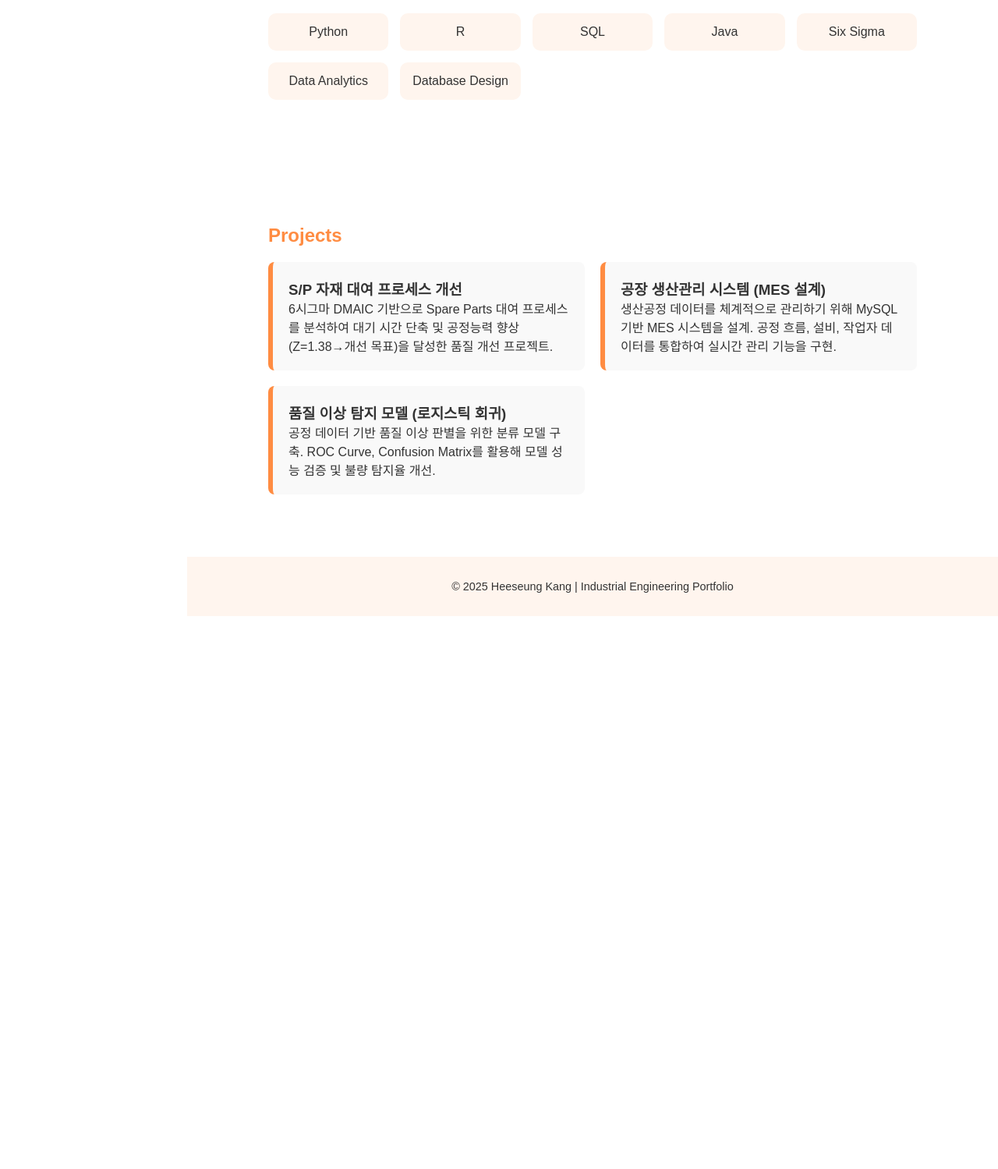
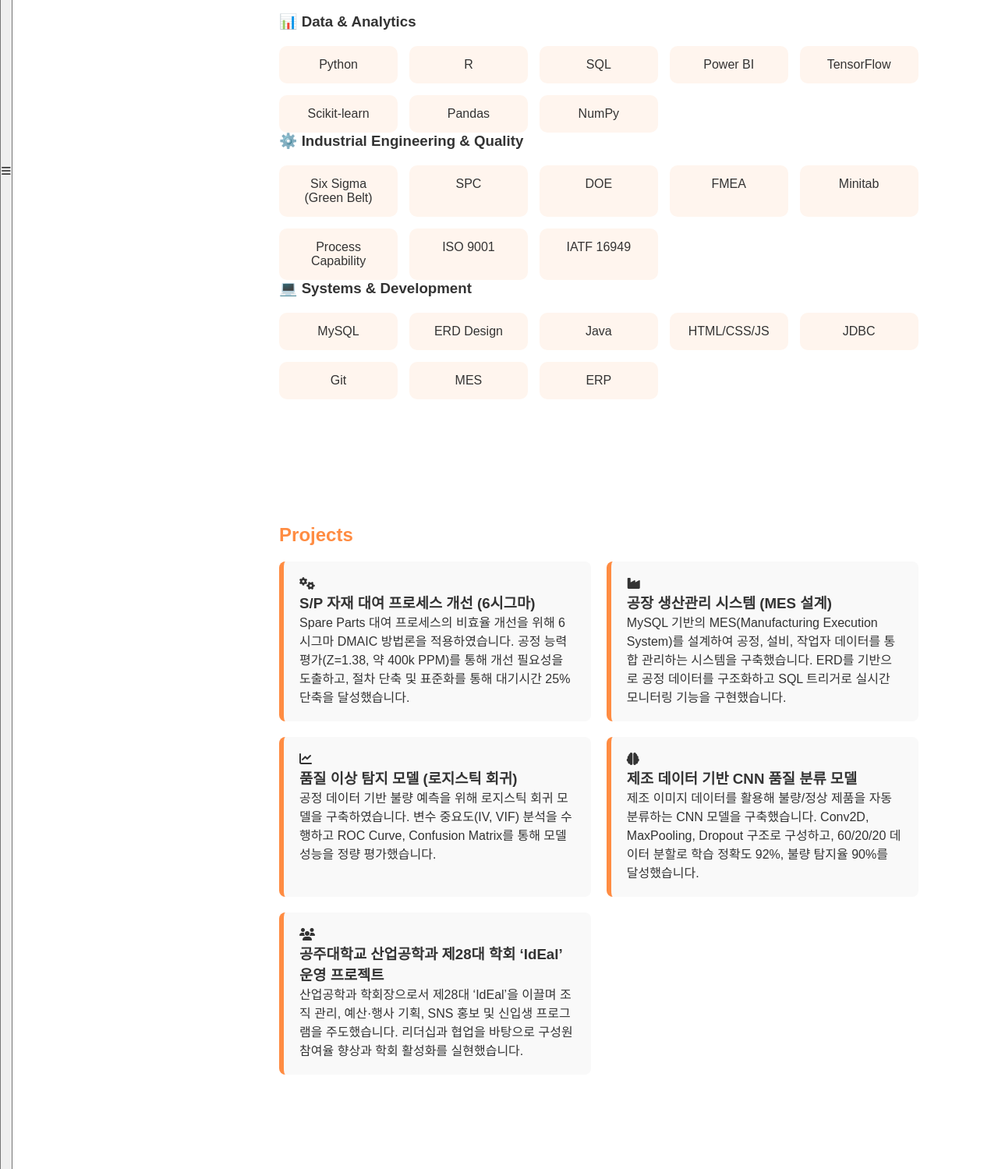
Before and after one commit to heeehwin/heeehwin_ie, a plain HTML site: page index.html in a window 1280 px wide. Shown: the part 1301-2800 px from the top of the page at 78% size. Before the commit the page ends 2091 px from the top, so only its background shows below. Drawn offline with Linux system fonts and the light colour scheme; a web font is replaced by a local one.

Commit message:
Update index.html

```diff
--- a/index.html
+++ b/index.html
@@ -3,11 +3,17 @@
 <head>
   <meta charset="UTF-8" />
   <meta name="viewport" content="width=device-width, initial-scale=1.0" />
-  <title>Heeseung Kang | Portfolio</title>
+  <title>Kang Heeseung | Portfolio</title>
   <link rel="stylesheet" href="style.css" />
   <script defer src="app.js"></script>
+  <script src="https://kit.fontawesome.com/a2e0a4b67f.js" crossorigin="anonymous"></script>
 </head>
 <body>
+  <!-- 햄버거 버튼 -->
+  <button id="menuToggle" class="menu-btn">
+    <i class="fas fa-bars"></i>
+  </button>
+
   <!-- 사이드바 -->
   <aside class="sidebar">
     <h2>Heeseung</h2>
@@ -16,20 +22,22 @@
         <li><a href="#about">About Me</a></li>
         <li><a href="#skills">Skills</a></li>
         <li><a href="#projects">Projects</a></li>
+        <li><a href="#contact">Contact</a></li>
       </ul>
     </nav>
   </aside>
 
-  <!-- 다크모드 토글 -->
+  <!-- 다크모드 버튼 -->
   <button id="darkModeBtn">🌙</button>
 
-  <!-- 메인 컨텐츠 -->
+  <!-- 메인 콘텐츠 -->
   <main>
     <header>
       <h1>산업공학으로 세상을 효율적으로, 사람답게.</h1>
       <button id="scrollBtn">About Me 보기 ↓</button>
     </header>
 
+    <!-- About -->
     <section id="about">
       <div class="about-container">
         <img src="images/profile.jpg" alt="프로필 사진" class="profile-img" />
@@ -47,42 +55,112 @@
       </div>
     </section>
 
+    <!-- Skills -->
     <section id="skills">
       <h2>Skills</h2>
-      <div class="skills-grid">
-        <div class="skill-card">Python</div>
-        <div class="skill-card">R</div>
-        <div class="skill-card">SQL</div>
-        <div class="skill-card">Java</div>
-        <div class="skill-card">Six Sigma</div>
-        <div class="skill-card">Data Analytics</div>
-        <div class="skill-card">Database Design</div>
+
+      <div class="skills-category">
+        <h3>📊 Data & Analytics</h3>
+        <div class="skills-grid">
+          <div class="skill-card">Python</div>
+          <div class="skill-card">R</div>
+          <div class="skill-card">SQL</div>
+          <div class="skill-card">Power BI</div>
+          <div class="skill-card">TensorFlow</div>
+          <div class="skill-card">Scikit-learn</div>
+          <div class="skill-card">Pandas</div>
+          <div class="skill-card">NumPy</div>
+        </div>
       </div>
-    </section>
 
-    <section id="projects">
-      <h2>Projects</h2>
-      <div class="project-grid">
-        <div class="project-card">
-          <h3>S/P 자재 대여 프로세스 개선</h3>
-          <p>6시그마 DMAIC 기반으로 Spare Parts 대여 프로세스를 분석하여
-          대기 시간 단축 및 공정능력 향상(Z=1.38→개선 목표)을 달성한 품질 개선 프로젝트.</p>
+      <div class="skills-category">
+        <h3>⚙️ Industrial Engineering & Quality</h3>
+        <div class="skills-grid">
+          <div class="skill-card">Six Sigma (Green Belt)</div>
+          <div class="skill-card">SPC</div>
+          <div class="skill-card">DOE</div>
+          <div class="skill-card">FMEA</div>
+          <div class="skill-card">Minitab</div>
+          <div class="skill-card">Process Capability</div>
+          <div class="skill-card">ISO 9001</div>
+          <div class="skill-card">IATF 16949</div>
         </div>
-        <div class="project-card">
-          <h3>공장 생산관리 시스템 (MES 설계)</h3>
-          <p>생산공정 데이터를 체계적으로 관리하기 위해 MySQL 기반 MES 시스템을 설계.
-          공정 흐름, 설비, 작업자 데이터를 통합하여 실시간 관리 기능을 구현.</p>
-        </div>
-        <div class="project-card">
-          <h3>품질 이상 탐지 모델 (로지스틱 회귀)</h3>
-          <p>공정 데이터 기반 품질 이상 판별을 위한 분류 모델 구축.
-          ROC Curve, Confusion Matrix를 활용해 모델 성능 검증 및 불량 탐지율 개선.</p>
+      </div>
+
+      <div class="skills-category">
+        <h3>💻 Systems & Development</h3>
+        <div class="skills-grid">
+          <div class="skill-card">MySQL</div>
+          <div class="skill-card">ERD Design</div>
+          <div class="skill-card">Java</div>
+          <div class="skill-card">HTML/CSS/JS</div>
+          <div class="skill-card">JDBC</div>
+          <div class="skill-card">Git</div>
+          <div class="skill-card">MES</div>
+          <div class="skill-card">ERP</div>
         </div>
       </div>
     </section>
 
+    <!-- Projects -->
+    <section id="projects">
+      <h2>Projects</h2>
+      <div class="project-grid">
+
+        <div class="project-card">
+          <div class="project-icon"><i class="fas fa-cogs"></i></div>
+          <h3>S/P 자재 대여 프로세스 개선 (6시그마)</h3>
+          <p>Spare Parts 대여 프로세스의 비효율 개선을 위해 6시그마 DMAIC 방법론을 적용하였습니다.
+          공정 능력 평가(Z=1.38, 약 400k PPM)를 통해 개선 필요성을 도출하고, 절차 단축 및 표준화를 통해 대기시간 25% 단축을 달성했습니다.</p>
+        </div>
+
+        <div class="project-card">
+          <div class="project-icon"><i class="fas fa-industry"></i></div>
+          <h3>공장 생산관리 시스템 (MES 설계)</h3>
+          <p>MySQL 기반의 MES(Manufacturing Execution System)를 설계하여
+          공정, 설비, 작업자 데이터를 통합 관리하는 시스템을 구축했습니다.
+          ERD를 기반으로 공정 데이터를 구조화하고 SQL 트리거로 실시간 모니터링 기능을 구현했습니다.</p>
+        </div>
+
+        <div class="project-card">
+          <div class="project-icon"><i class="fas fa-chart-line"></i></div>
+          <h3>품질 이상 탐지 모델 (로지스틱 회귀)</h3>
+          <p>공정 데이터 기반 불량 예측을 위해 로지스틱 회귀 모델을 구축하였습니다.
+          변수 중요도(IV, VIF) 분석을 수행하고 ROC Curve, Confusion Matrix를 통해 모델 성능을 정량 평가했습니다.</p>
+        </div>
+
+        <div class="project-card">
+          <div class="project-icon"><i class="fas fa-brain"></i></div>
+          <h3>제조 데이터 기반 CNN 품질 분류 모델</h3>
+          <p>제조 이미지 데이터를 활용해 불량/정상 제품을 자동 분류하는 CNN 모델을 구축했습니다.
+          Conv2D, MaxPooling, Dropout 구조로 구성하고, 60/20/20 데이터 분할로 학습 정확도 92%, 불량 탐지율 90%를 달성했습니다.</p>
+        </div>
+
+        <div class="project-card">
+          <div class="project-icon"><i class="fas fa-users"></i></div>
+          <h3>공주대학교 산업공학과 제28대 학회 ‘IdEal’ 운영 프로젝트</h3>
+          <p>산업공학과 학회장으로서 제28대 ‘IdEal’을 이끌며
+          조직 관리, 예산·행사 기획, SNS 홍보 및 신입생 프로그램을 주도했습니다.
+          리더십과 협업을 바탕으로 구성원 참여율 향상과 학회 활성화를 실현했습니다.</p>
+        </div>
+      </div>
+    </section>
+
+    <!-- Contact -->
+    <section id="contact">
+      <h2>Contact</h2>
+      <div class="contact-icons">
+        <a href="mailto:deer1361@naver.com" class="icon-btn" title="Email">
+          <i class="fas fa-envelope"></i>
+        </a>
+        <a href="https://www.instagram.com/heeehwin/" target="_blank" class="icon-btn" title="Instagram">
+          <i class="fab fa-instagram"></i>
+        </a>
+      </div>
+    </section>
+
     <footer>
-      <p>© 2025 Heeseung Kang | Industrial Engineering Portfolio</p>
+      <p>© 2025 heeehwin | My First Portfolio</p>
     </footer>
   </main>
 </body>
```
